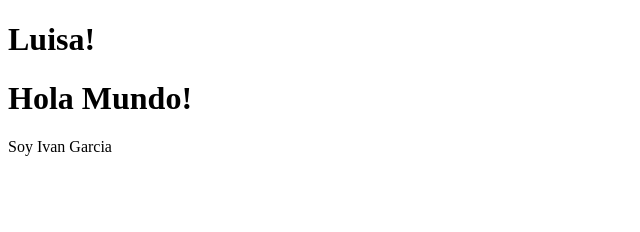
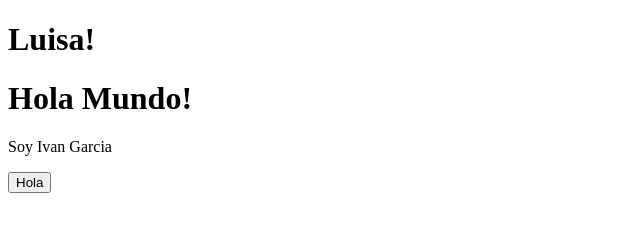
Before and after one commit to IvanGarFou/Revista, a plain HTML site: page index.html in a window 1280 px wide. Shown: the whole page, without its empty margins (0-640 px from the left). Drawn offline with Linux system fonts and the light colour scheme.

Commit message:
Boton agregado

```diff
--- a/index.html
+++ b/index.html
@@ -10,5 +10,7 @@
 
     <h1>Hola Mundo!</h1>
     <p>Soy Ivan Garcia</p>
+
+    <button>Hola</button>
 </body>
 </html>
```
